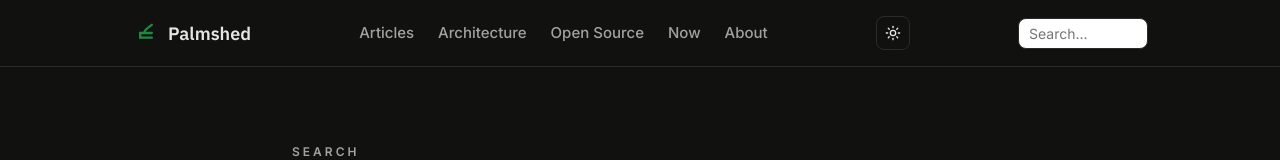
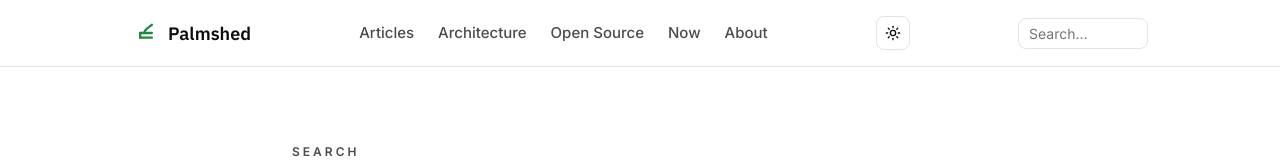
Before and after one commit to bniladridas/engineering-portfolio, a Next.js app: page /search in a window 1280 px wide. Both pictures are taken after a click on the button 892 px from the left and 33 px from the top of the page. Shown: the top 160 px of the page. Built offline with nearby package versions, Linux system fonts and the light colour scheme; no server answers.

Commit message:
Theme toggle: support System, Light, Dark modes
Cycle through System (follows prefers-color-scheme) -> Light -> Dark,
persisting the choice. Removing the stored value restores System
behavior. The inline head script resolves the initial theme before
first paint to prevent a flash.

```diff
--- a/app/layout.tsx
+++ b/app/layout.tsx
@@ -67,7 +67,7 @@ export default function RootLayout({ children }: { children: React.ReactNode })
       <head>
         <script
           dangerouslySetInnerHTML={{
-            __html: `(function(){try{var s=localStorage.getItem('theme');var t=s==='light'||s==='dark'?s:(window.matchMedia&&window.matchMedia('(prefers-color-scheme: dark)').matches?'dark':'light');document.documentElement.dataset.theme=t}catch(e){}})()`,
+            __html: `(function(){try{function e(){return window.matchMedia('(prefers-color-scheme: dark)').matches?'dark':'light'}var s=localStorage.getItem('theme');var t=s==='light'||s==='dark'?s:e();document.documentElement.dataset.theme=t}catch(E){}})()`,
           }}
         />
       </head>
--- a/components/ThemeToggle.tsx
+++ b/components/ThemeToggle.tsx
@@ -2,41 +2,101 @@
 
 import { useEffect, useState } from 'react'
 
+export type Theme = 'light' | 'dark' | 'system'
+
 const STORAGE_KEY = 'theme'
 
-function systemPrefersDark(): boolean {
+export function prefersDark(): boolean {
+  if (typeof window === 'undefined') return false
   return window.matchMedia('(prefers-color-scheme: dark)').matches
 }
 
-function initialTheme(): 'light' | 'dark' {
-  const stored = window.localStorage.getItem(STORAGE_KEY)
-  if (stored === 'light' || stored === 'dark') return stored
-  return systemPrefersDark() ? 'dark' : 'light'
+export function storedTheme(): Theme {
+  if (typeof window === 'undefined') return 'system'
+  const raw = window.localStorage.getItem(STORAGE_KEY)
+  return raw === 'light' || raw === 'dark' ? (raw as 'light' | 'dark') : 'system'
+}
+
+export function effectiveTheme(): 'light' | 'dark' {
+  const stored = storedTheme()
+  if (stored === 'system') return prefersDark() ? 'dark' : 'light'
+  return stored
+}
+
+function SystemIcon() {
+  return (
+    <svg width="16" height="16" viewBox="0 0 24 24" fill="none" stroke="currentColor" strokeWidth="2" strokeLinecap="round" strokeLinejoin="round" aria-hidden="true">
+      <circle cx="12" cy="12" r="3" />
+      <path d="M12 1v6" />
+      <path d="M12 17v6" />
+      <path d="M4.22 4.22h6" />
+      <path d="M13.78 13.78h6" />
+      <path d="m5.34 18.66 4.24-4.24" />
+      <path d="m14.86 9.14 4.24-4.24" />
+    </svg>
+  )
+}
+
+function LightIcon() {
+  return (
+    <svg width="16" height="16" viewBox="0 0 24 24" fill="none" stroke="currentColor" strokeWidth="2" strokeLinecap="round" strokeLinejoin="round" aria-hidden="true">
+      <circle cx="12" cy="12" r="4" />
+      <path d="M12 2v2" />
+      <path d="M12 20v2" />
+      <path d="m4.93 4.93 1.41 1.41" />
+      <path d="m17.66 17.66 1.41 1.41" />
+      <path d="M2 12h2" />
+      <path d="M20 12h2" />
+      <path d="m6.34 17.66-1.41 1.41" />
+      <path d="m19.07 4.93-1.41 1.41" />
+    </svg>
+  )
+}
+
+function DarkIcon() {
+  return (
+    <svg width="16" height="16" viewBox="0 0 24 24" fill="none" stroke="currentColor" strokeWidth="2" strokeLinecap="round" strokeLinejoin="round" aria-hidden="true">
+      <path d="M12 3a6 6 0 0 0 9 9 9 9 0 1 1-9-9Z" />
+    </svg>
+  )
+}
+
+const ORDER: Theme[] = ['system', 'light', 'dark']
+
+export function applyTheme() {
+  if (typeof window === 'undefined') return
+  const theme = effectiveTheme()
+  document.documentElement.dataset.theme = theme
 }
 
 export default function ThemeToggle() {
-  const [theme, setTheme] = useState<'light' | 'dark'>('light')
+  const [stored, setStored] = useState<Theme>('system')
 
   useEffect(() => {
-    setTheme(document.documentElement.dataset.theme === 'dark' ? 'dark' : 'light')
+    setStored(storedTheme())
   }, [])
 
   function toggle() {
-    const next = theme === 'light' ? 'dark' : 'light'
-    setTheme(next)
-    document.documentElement.dataset.theme = next
+    const next = ORDER[(ORDER.indexOf(stored) + 1) % ORDER.length]
+    setStored(next)
     window.localStorage.setItem(STORAGE_KEY, next)
+    applyTheme()
   }
 
-  const isDark = theme === 'dark'
+  const label = {
+    system: 'System',
+    light: 'Light',
+    dark: 'Dark',
+  }[stored]
+  const icon = { system: <SystemIcon />, light: <LightIcon />, dark: <DarkIcon /> }[stored]
 
   return (
     <button
       type="button"
       className="theme-toggle"
       onClick={toggle}
-      aria-label={isDark ? 'Switch to light theme' : 'Switch to dark theme'}
-      title={isDark ? 'Switch to light theme' : 'Switch to dark theme'}
+      aria-label={`Color theme: ${label}. Click to cycle.`}
+      title={`Color theme: ${label}. Click to cycle.`}
       style={{
         display: 'inline-flex',
         alignItems: 'center',
@@ -52,30 +112,7 @@ export default function ThemeToggle() {
         transition: 'background-color 120ms ease, color 120ms ease, border-color 120ms ease',
       }}
     >
-      {isDark ? (
-        <svg width="16" height="16" viewBox="0 0 24 24" fill="none" stroke="currentColor" strokeWidth="2" strokeLinecap="round" strokeLinejoin="round" aria-hidden="true">
-          <circle cx="12" cy="12" r="4" />
-          <path d="M12 2v2" />
-          <path d="M12 20v2" />
-          <path d="m4.93 4.93 1.41 1.41" />
-          <path d="m17.66 17.66 1.41 1.41" />
-          <path d="M2 12h2" />
-          <path d="M20 12h2" />
-          <path d="m6.34 17.66-1.41 1.41" />
-          <path d="m19.07 4.93-1.41 1.41" />
-        </svg>
-      ) : (
-        <svg width="16" height="16" viewBox="0 0 24 24" fill="none" stroke="currentColor" strokeWidth="2" strokeLinecap="round" strokeLinejoin="round" aria-hidden="true">
-          <path d="M12 3a6 6 0 0 0 9 9 9 9 0 1 1-9-9Z" />
-        </svg>
-      )}
+      {icon}
     </button>
   )
 }
-
-export function applyTheme() {
-  if (typeof window === 'undefined') return
-  const stored = window.localStorage.getItem(STORAGE_KEY)
-  const theme = stored === 'light' || stored === 'dark' ? stored : systemPrefersDark() ? 'dark' : 'light'
-  document.documentElement.dataset.theme = theme
-}
```
